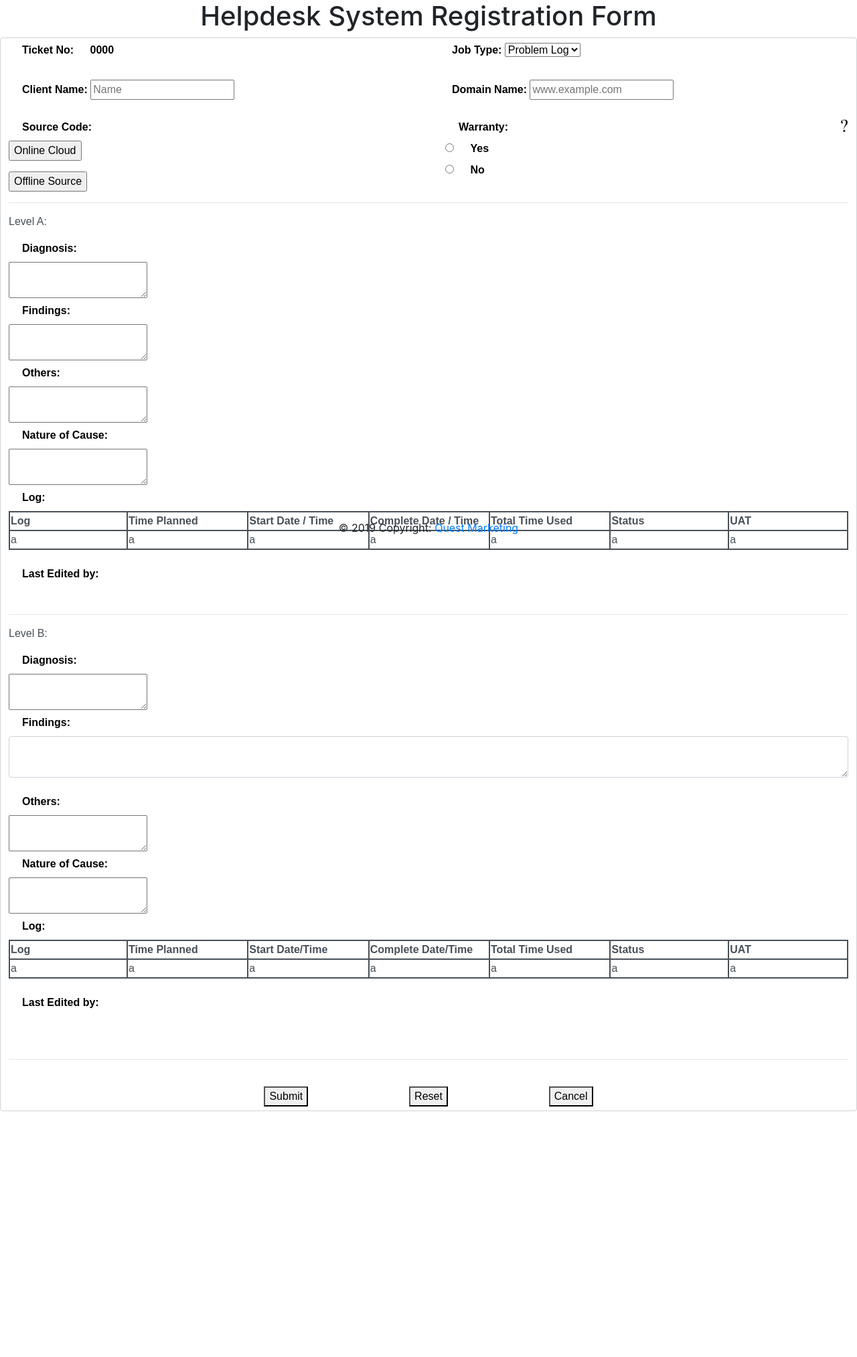
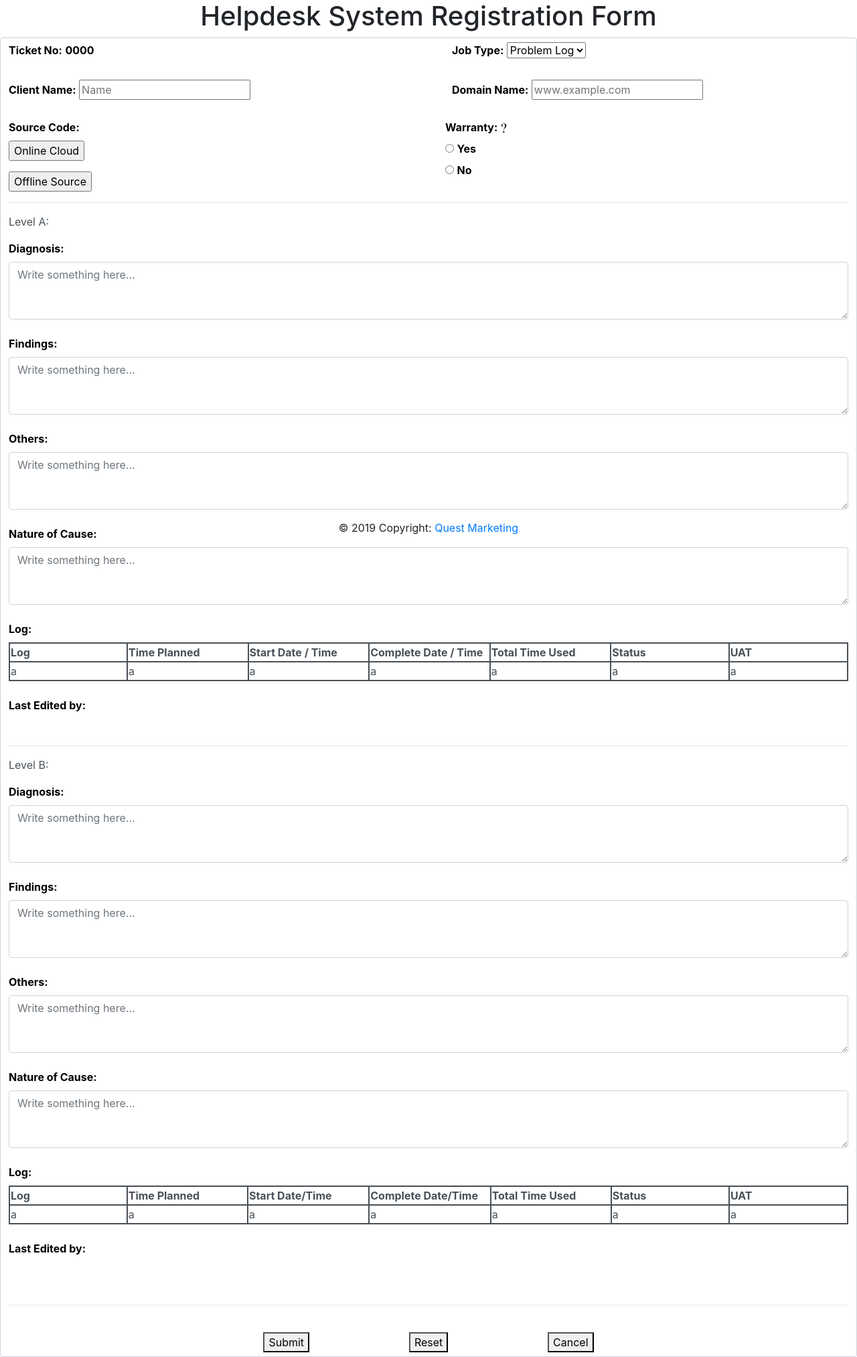
Before and after one commit to GrizzlyPenguin/FYP_AB, a PHP site: page /form.html in a window 1280 px wide. Shown: the whole page at 67% size. Before the commit the page ends 1659 px from the top, so only its background shows below. Run offline with PHP 8.4, Linux system fonts and the light colour scheme.

Commit message:
html edit

```diff
--- a/FYP A final/css/form.css
+++ b/FYP A final/css/form.css
@@ -1,12 +1,10 @@
+#body{
+    align-content: center;
+}
 label{
     color: black;
     font-style: normal;
     font-weight: bolder;
-    margin-left: 20px;
-}
-
-form, div.col-xs-6{
-    font-family: sans-serif;
 }
 
 br{
--- a/FYP A final/form.html
+++ b/FYP A final/form.html
@@ -53,7 +53,8 @@
                 <input type="button" value="Offline Source" onclick="window.location.href='https://www.yahoo.com'"/>
             </div>
             <div class="col" style="margin-left: 20px; white-space: nowrap">
-          <label for="warranty" style="margin-left: 20px">Warranty: </label><img src="img/q_mark.png" title="Is your work or system is still in warranty?" style="max-width: 20px; max-height: 20px" class="float-right">
+                <label for="warranty">Warranty: </label>
+                <img src="img/q_mark.png" title="Is your work or system is still in warranty?" style="max-width: 15px; max-height: 15px;">
                 <br>
                 <input type="radio" value="yes"/>
                 <label>Yes</label>
@@ -69,16 +70,16 @@
         <p>Level A:</p>
 
         <label>Diagnosis:</label> <br>
-        <textarea id="diag" ></textarea>
+        <textarea class="form-control z-depth-1" id="exampleFormControlTextarea6" rows="3" placeholder="Write something here..."></textarea>
         <br>
         <label> Findings:</label> <br>
-        <textarea ></textarea>
+        <textarea class="form-control z-depth-1" id="exampleFormControlTextarea6" rows="3" placeholder="Write something here..."></textarea>
         <br>
         <label>Others:</label> <br>
-        <textarea ></textarea>
+        <textarea class="form-control z-depth-1" id="exampleFormControlTextarea6" rows="3" placeholder="Write something here..."></textarea>
         <br>
         <label>Nature of Cause:</label> <br>
-        <textarea></textarea>
+        <textarea class="form-control z-depth-1" id="exampleFormControlTextarea6" rows="3" placeholder="Write something here..."></textarea>
         <br>
         <label>Log:</label> <br>
         <table border="1px">
@@ -111,16 +112,17 @@
         <p>Level B:</p>
 
         <label>Diagnosis:</label> <br>
-        <textarea id="diag" ></textarea>
+        <textarea class="form-control z-depth-1" id="exampleFormControlTextarea6" rows="3" placeholder="Write something here..."></textarea>
         <br>
-        <label >Findings:</label> <br>
-        <textarea class="form-control"></textarea>
+        <label >Findings:</label>
+        <br>
+        <textarea class="form-control z-depth-1" id="exampleFormControlTextarea6" rows="3" placeholder="Write something here..."></textarea>
         <br>
         <label>Others:</label> <br>
-        <textarea></textarea>
+        <textarea class="form-control z-depth-1" id="exampleFormControlTextarea6" rows="3" placeholder="Write something here..."></textarea>
         <br>
         <label>Nature of Cause:</label> <br>
-        <textarea></textarea>
+        <textarea class="form-control z-depth-1" id="exampleFormControlTextarea6" rows="3" placeholder="Write something here..."></textarea>
         <br>
         <label>Log:</label> <br>
         <table>
```
Lines whose indentation alone changed are shown as unchanged.
